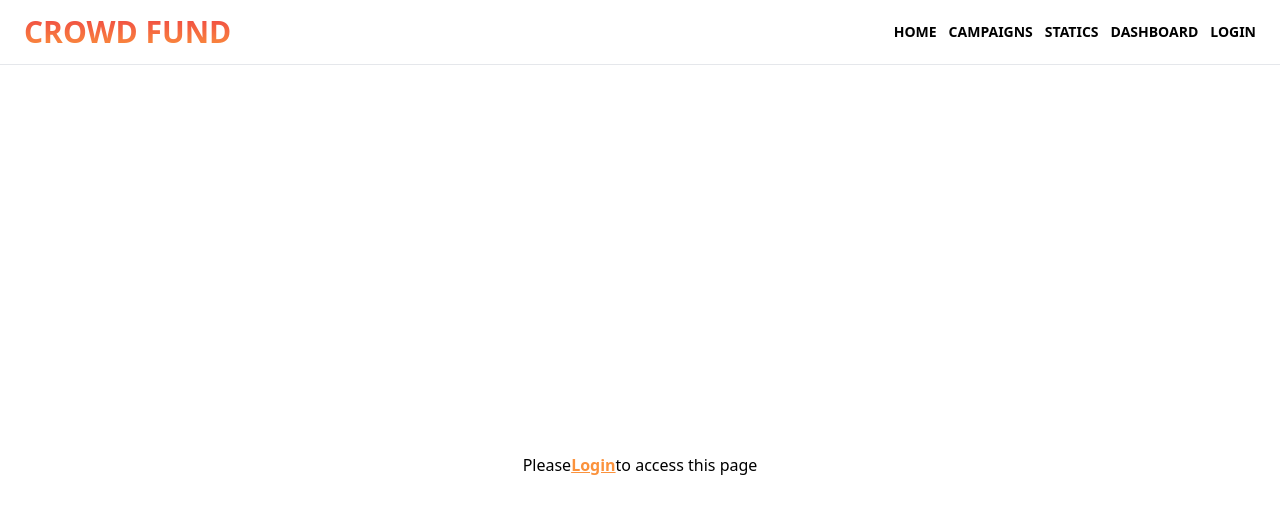
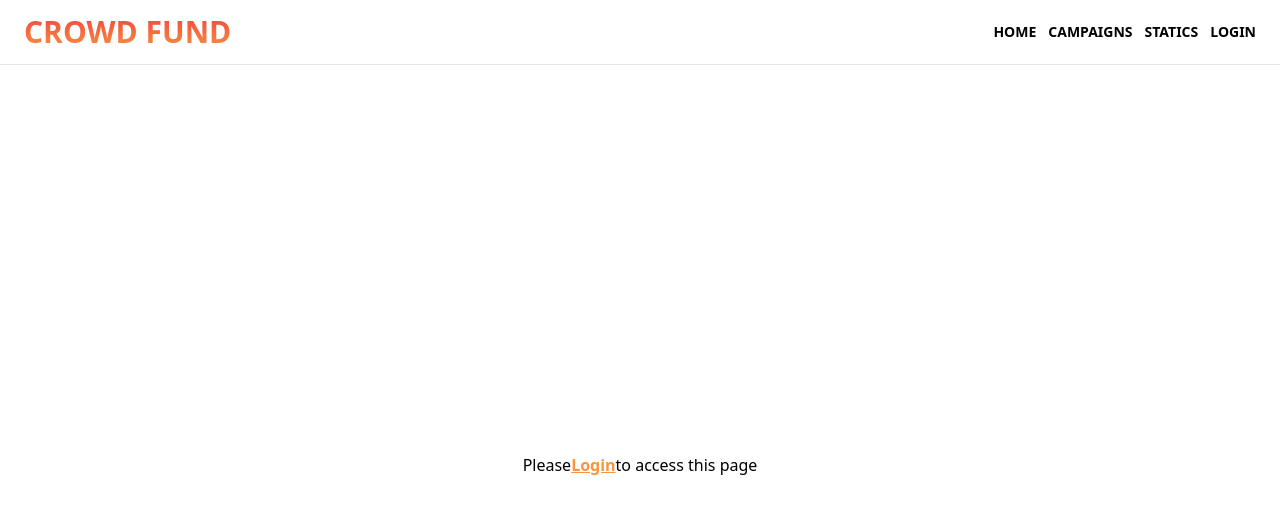
Before and after one commit to naffiziqbal/A_2_Client, a Next.js app: page /dashboard in a window 1280 px wide. Shown: the top 514 px of the page. Built offline with nearby package versions, Linux system fonts and the light colour scheme; no server answers.

Commit message:
Final Deploy

```diff
--- a/src/app/(rootLayout)/campaign/page.tsx
+++ b/src/app/(rootLayout)/campaign/page.tsx
@@ -1,6 +1,4 @@
 "use client";
-import CampaignList from "@/components/campaigns/CampaignList";
-import Button from "@/components/ui/Button";
 import Loading from "@/components/ui/Loading";
 import { ICampaign } from "@/types/types";
 import getCampaigns from "@/utils/getCampaigns";
--- a/src/components/shared/header.tsx
+++ b/src/components/shared/header.tsx
@@ -34,7 +34,9 @@ const Header = () => {
           <Link href={"/"}>Home</Link>
           <Link href={"/campaign"}>Campaigns</Link>
           <Link href={"/statics"}>Statics</Link>
-          <Link href={"/dashboard/all-campaigns"}>Dashboard</Link>
+          {user?.role === "admin" && (
+            <Link href={"/dashboard/all-campaigns"}>Dashboard</Link>
+          )}
           {user?._id ? (
             <button onClick={handleLogout}>
               <BiLogOut className="w-6 h-6 hover:text-orange-400 duration-300" />
```
